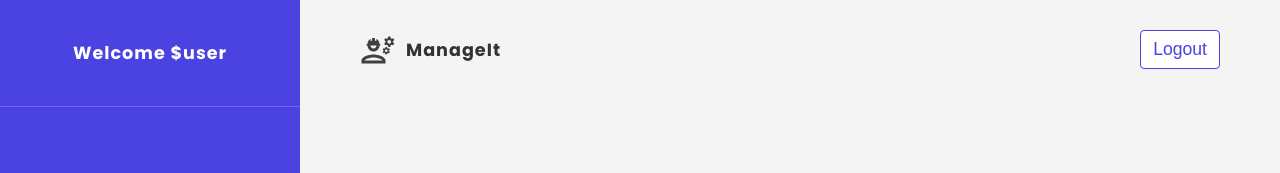
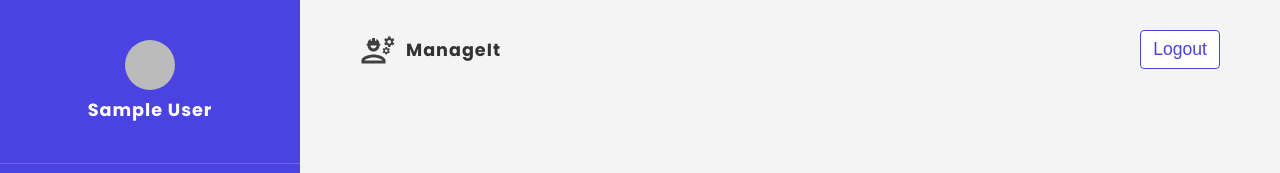
Before and after one commit to JBreidfjord/manageit, a React (Create React App) app: page / in a window 1280 px wide. Shown: the top 173 px of the page. Built offline with nearby package versions, Linux system fonts and the light colour scheme; no server answers; sample sign-in values are in the browser's storage.

Commit message:
Avatar component and display user info on Sidebar

```diff
--- a/src/App.js
+++ b/src/App.js
@@ -18,7 +18,7 @@ function App() {
     <div className="App">
       {authIsReady && (
         <BrowserRouter>
-          <Sidebar />
+          {user && <Sidebar />}
           <div className="container">
             <Navbar />
             <Routes>
--- /dev/null
+++ b/src/components/Avatar.css
@@ -0,0 +1,12 @@
+.avatar {
+  display: inline-block;
+  width: 50px;
+  height: 50px;
+  border-radius: 50%;
+  overflow: hidden;
+}
+
+.avatar img {
+  width: 100%;
+  height: 100%;
+}
--- /dev/null
+++ b/src/components/Avatar.js
@@ -0,0 +1,9 @@
+import "./Avatar.css";
+
+export default function Avatar({ src }) {
+  return (
+    <div className="avatar">
+      <img src={src} alt="User avatar" />
+    </div>
+  );
+}
--- a/src/components/Sidebar.js
+++ b/src/components/Sidebar.js
@@ -1,16 +1,20 @@
 import "./Sidebar.css";
 
 import AddIcon from "../assets/add_icon.svg";
+import Avatar from "./Avatar";
 import DashboardIcon from "../assets/dashboard_icon.svg";
 import { NavLink } from "react-router-dom";
+import { useAuthContext } from "../hooks/useAuthContext";
 
 export default function Sidebar() {
+  const { user } = useAuthContext();
+
   return (
     <div className="sidebar">
       <div className="sidebar-content">
         <div className="user">
-          {/* {user image and name} */}
-          <p>Welcome $user</p>
+          <Avatar src={user.photoURL} />
+          <p>{user.displayName}</p>
         </div>
         <nav className="links">
           <ul>
```
